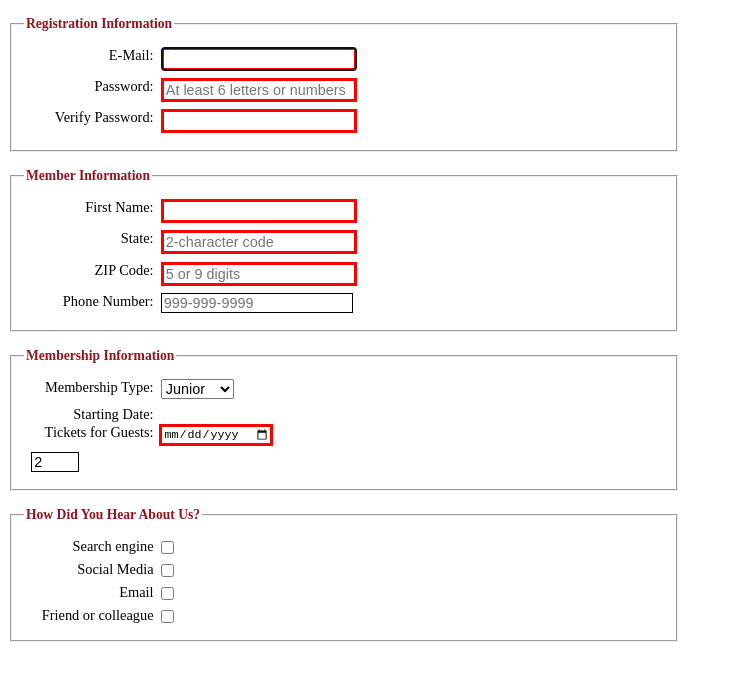
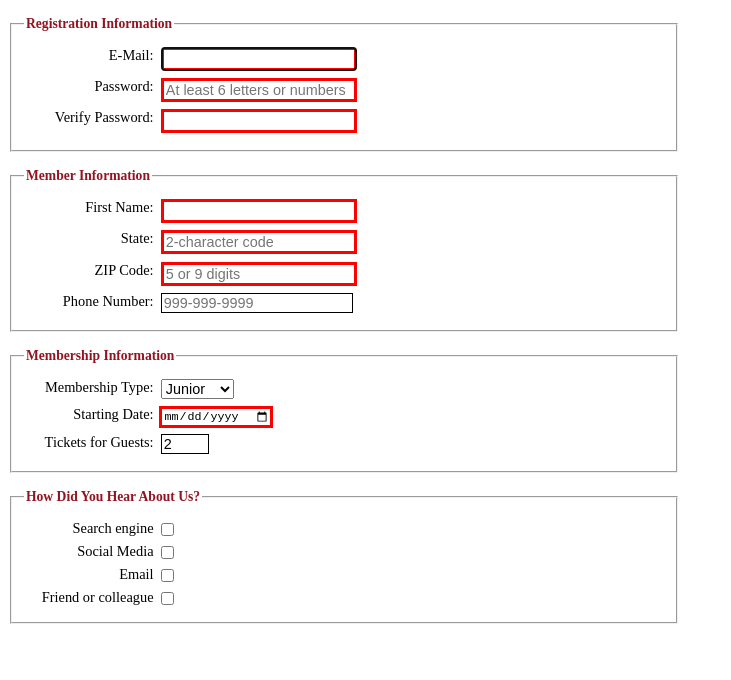
Before and after one commit to kitzunezero/kitzunezero.github.io, a plain HTML site: page form.html in a window 1280 px wide. Shown: the whole page, without its empty margins (0-731 px from the left). Drawn offline with Linux system fonts and the light colour scheme; files that its build step writes are made by us from their sources.

Commit message:
break test

```diff
--- a/form.html
+++ b/form.html
@@ -53,10 +53,10 @@
             <option value="regular">Regular</option>
             <option value="charter">Charter</option>
         </select> <br>
-        <label for="startingdate">Starting Date:</label><br>
-        <input type="date" name="startingdate" id="startingdate" required>
-        <label for="tickets">Tickets for Guests:</label> <br>
-        <input type="number" name="tickets" id="tickets" min="1" max="4" value="2">
+        <label for="startingdate">Starting Date:</label>
+        <input type="date" name="startingdate" id="startingdate" required><br>
+        <label for="tickets">Tickets for Guests:</label>
+        <input type="number" name="tickets" id="tickets" min="1" max="4" value="2"> <br>
     </fieldset>
     <fieldset>
         <legend>How Did You Hear About Us?</legend>
```
